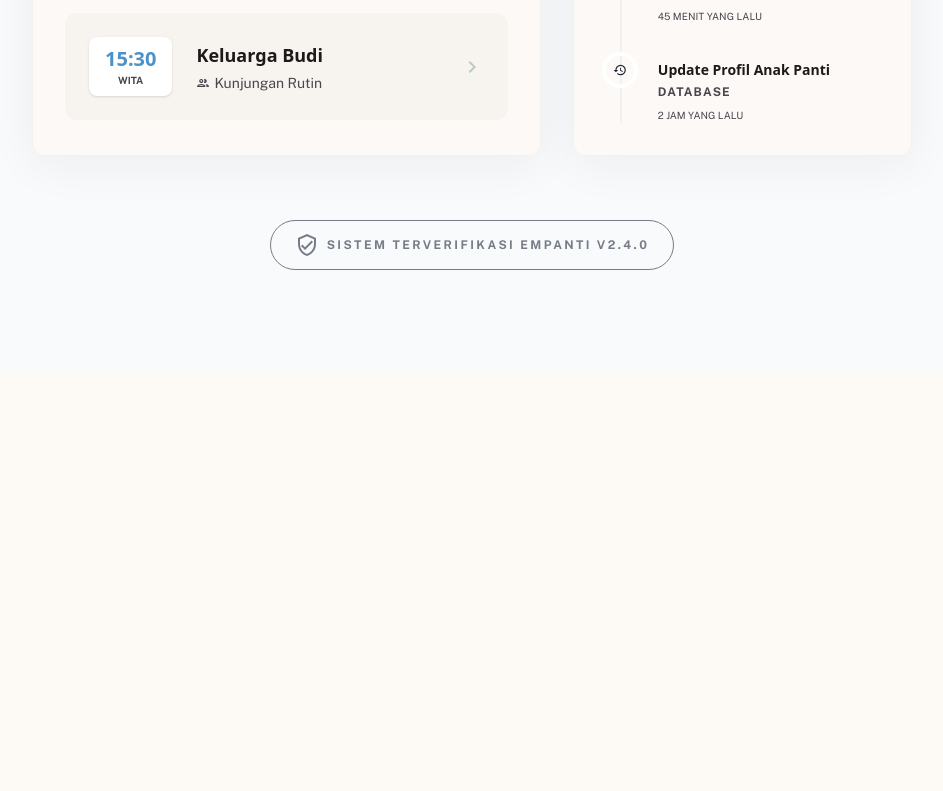
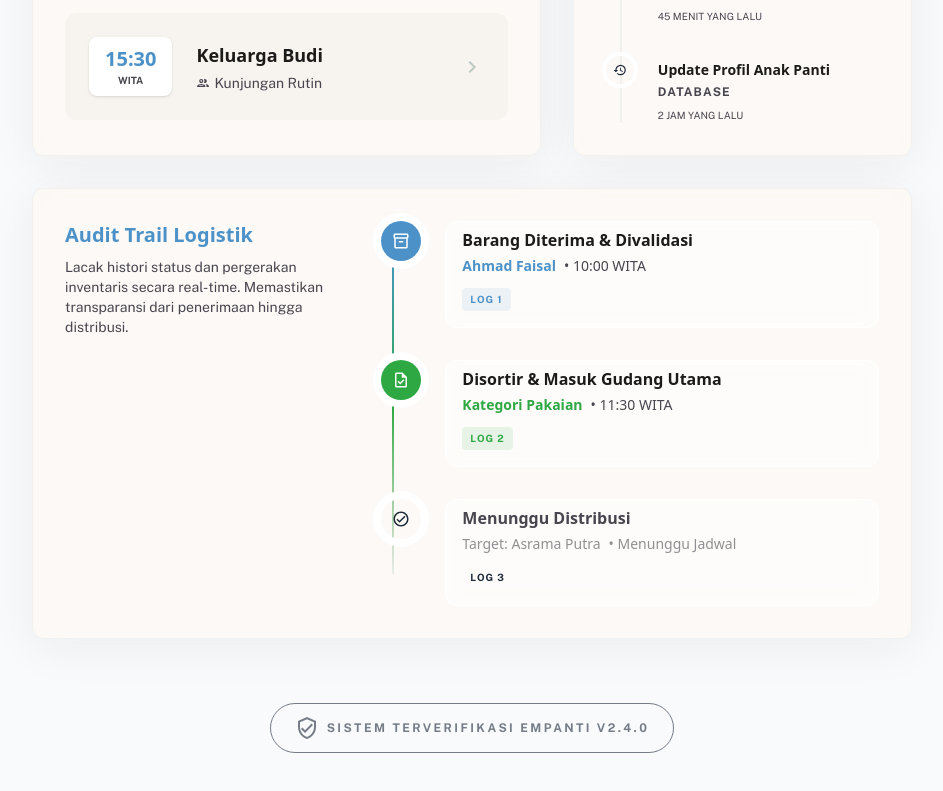
Before and after one commit to rvln/simdk-frontend, a Next.js app: page /dashboard in a window 1280 px wide. Shown: the part 801-1592 px from the top of the page, without its empty margins (296-1239 px from the left). Before the commit the page ends 1175 px from the top, so only its background shows below. Built offline with nearby package versions, Linux system fonts and the light colour scheme.

Commit message:
feat: add audit trail logistik & log penolakan

```diff
--- a/src/app/(workspace)/dashboard/page.tsx
+++ b/src/app/(workspace)/dashboard/page.tsx
@@ -10,7 +10,8 @@ import {
   MdCheckCircle,
   MdOutlineTask,
   MdOutlineHistory,
-  MdOutlineVerifiedUser
+  MdOutlineVerifiedUser,
+  MdOutlineCheckCircle
 } from "react-icons/md";
 
 export default function DashboardPage() {
@@ -217,6 +218,69 @@ export default function DashboardPage() {
         </section>
       </div>
 
+      {/* ──────────────────────────────────────────
+          Audit Timeline Logistik
+          ────────────────────────────────────────── */}
+      <section className="mt-8">
+        <GlassContainer className="p-8 shadow-ambient flex flex-col md:flex-row gap-8">
+          <div className="md:w-1/3">
+            <h3 className="text-xl font-bold text-primary mb-2 font-sans">
+              Audit Trail Logistik
+            </h3>
+            <p className="text-sm text-on-surface-variant font-public-sans mb-6">
+              Lacak histori status dan pergerakan inventaris secara real-time. Memastikan transparansi dari penerimaan hingga distribusi.
+            </p>
+          </div>
+
+          <div className="md:w-2/3 relative pl-6">
+            {/* Vertical Line */}
+            <div className="absolute left-[35px] top-4 bottom-8 w-[2px] bg-gradient-to-b from-primary via-tertiary to-outline-variant/30"></div>
+
+            {/* Step 1 */}
+            <div className="flex gap-6 items-start relative mb-8">
+              <div className="w-10 h-10 rounded-full bg-primary flex items-center justify-center text-white ring-8 ring-surface-container-lowest z-10 flex-shrink-0 shadow-sm">
+                <MdOutlineInventory2 className="text-lg" />
+              </div>
+              <div className="flex-1 pt-1.5 bg-white/50 backdrop-blur-sm p-4 rounded-xl border border-white">
+                <h4 className="font-bold text-base text-on-surface font-sans">Barang Diterima & Divalidasi</h4>
+                <p className="text-on-surface-variant text-sm mt-1 flex items-center gap-2">
+                  <span className="font-semibold text-primary">Ahmad Faisal</span> &bull; 10:00 WITA
+                </p>
+                <p className="text-primary font-public-sans text-[10px] font-bold uppercase tracking-widest mt-3 bg-primary/10 w-fit px-2 py-1 rounded">Log 1</p>
+              </div>
+            </div>
+
+            {/* Step 2 */}
+            <div className="flex gap-6 items-start relative mb-8">
+              <div className="w-10 h-10 rounded-full bg-tertiary flex items-center justify-center text-white ring-8 ring-surface-container-lowest z-10 flex-shrink-0 shadow-sm">
+                <MdOutlineTask className="text-lg" />
+              </div>
+              <div className="flex-1 pt-1.5 bg-white/50 backdrop-blur-sm p-4 rounded-xl border border-white">
+                <h4 className="font-bold text-base text-on-surface font-sans">Disortir & Masuk Gudang Utama</h4>
+                <p className="text-on-surface-variant text-sm mt-1 flex items-center gap-2">
+                  <span className="font-semibold text-tertiary">Kategori Pakaian</span> &bull; 11:30 WITA
+                </p>
+                <p className="text-tertiary font-public-sans text-[10px] font-bold uppercase tracking-widest mt-3 bg-tertiary/10 w-fit px-2 py-1 rounded">Log 2</p>
+              </div>
+            </div>
+
+            {/* Step 3 */}
+            <div className="flex gap-6 items-start relative">
+              <div className="w-10 h-10 rounded-full bg-surface-variant flex items-center justify-center text-outline ring-8 ring-surface-container-lowest z-10 flex-shrink-0">
+                <MdOutlineCheckCircle className="text-lg" />
+              </div>
+              <div className="flex-1 pt-1.5 bg-white/50 backdrop-blur-sm p-4 rounded-xl border border-white">
+                <h4 className="font-bold text-base text-on-surface font-sans text-on-surface-variant">Menunggu Distribusi</h4>
+                <p className="text-on-surface-variant/60 text-sm mt-1 flex items-center gap-2">
+                  <span>Target: Asrama Putra</span> &bull; Menunggu Jadwal
+                </p>
+                <p className="text-outline font-public-sans text-[10px] font-bold uppercase tracking-widest mt-3 bg-surface-variant/50 w-fit px-2 py-1 rounded">Log 3</p>
+              </div>
+            </div>
+          </div>
+        </GlassContainer>
+      </section>
+
       {/* Decorative Trust Badge Bottom */}
       <div className="mt-16 flex justify-center opacity-60 pb-8">
         <div className="flex items-center gap-2 px-6 py-3 bg-secondary-container/50 rounded-full border border-secondary/10">
--- a/src/app/(workspace)/dashboard/validasi-donasi/page.tsx
+++ b/src/app/(workspace)/dashboard/validasi-donasi/page.tsx
@@ -75,10 +75,12 @@ export default function ValidasiDonasiPage() {
   const [activeTab, setActiveTab] = useState<DonationType>("BARANG");
   const [selectedDonation, setSelectedDonation] = useState<DonationItem | null>(null);
   const [rejectReason, setRejectReason] = useState("");
+  const [isRejecting, setIsRejecting] = useState(false);
 
   const handleClose = () => {
     setSelectedDonation(null);
     setRejectReason("");
+    setIsRejecting(false);
   };
 
   const handleTabSwitch = (tab: DonationType) => {
@@ -165,6 +167,7 @@ export default function ValidasiDonasiPage() {
                   onClick={() => {
                     setSelectedDonation(item);
                     setRejectReason("");
+                    setIsRejecting(false);
                   }}
                   className={`group flex items-center p-5 rounded-2xl cursor-pointer transition-all duration-300 ${
                     isSelected
@@ -284,15 +287,17 @@ export default function ValidasiDonasiPage() {
                   </div>
 
                   {/* Rejection Field */}
-                  <div className="mt-2">
-                    <p className="text-[10px] font-bold text-gray-400 tracking-wider uppercase mb-2">Alasan Penolakan (Opsional)</p>
+                  {isRejecting && (
+                    <div className="mt-4 animate-in fade-in slide-in-from-top-2">
+                      <p className="text-[10px] font-bold text-red-500 tracking-wider uppercase mb-2">Alasan Penolakan (Wajib Diisi)</p>
                       <textarea
                         value={rejectReason}
                         onChange={(e) => setRejectReason(e.target.value)}
-                      placeholder="Alasan Penolakan (Jika barang tidak layak/rusak)..."
-                      className="w-full bg-slate-50 border-none shadow-sm rounded-xl p-4 text-sm text-gray-700 placeholder-gray-400 focus:outline-none focus:ring-2 focus:ring-teal-500/20 transition-all resize-none h-28"
+                        placeholder="Masukkan alasan penolakan (misal: barang rusak, tidak sesuai kebutuhan)..."
+                        className="w-full bg-red-50/50 border border-red-100 shadow-inner rounded-xl p-4 text-sm text-red-900 placeholder-red-300 focus:outline-none focus:ring-2 focus:ring-red-500/30 transition-all resize-none h-28"
                       ></textarea>
                     </div>
+                  )}
                 </>
               ) : (
                 <div className="bg-green-50 p-4 rounded-2xl border border-green-100">
@@ -308,6 +313,7 @@ export default function ValidasiDonasiPage() {
             <div className="p-6 flex flex-col gap-3 bg-white border-t border-gray-50/50 mt-auto">
               {selectedDonation.type === "BARANG" ? (
                 <>
+                  {!isRejecting && (
                     <button
                       className="w-full py-3.5 bg-teal-700 text-white font-bold rounded-xl shadow-[0_4px_20px_rgba(15,118,110,0.2)] hover:shadow-[0_6px_24px_rgba(15,118,110,0.3)] hover:-translate-y-0.5 border-none transition-all"
                       onClick={() => {
@@ -317,19 +323,39 @@ export default function ValidasiDonasiPage() {
                     >
                       Validasi & Masukkan Inventaris
                     </button>
+                  )}
                   <button
-                    className="w-full py-3.5 text-red-600 bg-transparent border-none font-bold hover:bg-red-50 rounded-xl transition-colors"
+                    className={`w-full py-3.5 font-bold rounded-xl transition-all border-none ${
+                      isRejecting
+                        ? 'bg-red-600 text-white hover:bg-red-700 shadow-md hover:-translate-y-0.5'
+                        : 'text-red-600 bg-transparent hover:bg-red-50'
+                    }`}
                     onClick={() => {
+                      if (!isRejecting) {
+                        setIsRejecting(true);
+                      } else {
                         if(!rejectReason.trim()) {
                           alert("Mohon isi alasan penolakan terlebih dahulu!");
                           return;
                         }
                         alert(`Donasi Ditolak. Alasan tercatat di RejectedLog:\n${rejectReason}`);
                         handleClose();
+                      }
                     }}
                   >
-                    Tolak & Catat Log
+                    {isRejecting ? 'Konfirmasi Tolak & Catat Log' : 'Tolak Donasi'}
                   </button>
+                  {isRejecting && (
+                    <button
+                      className="w-full py-3 text-gray-500 font-bold bg-transparent hover:bg-gray-100 rounded-xl transition-colors border-none"
+                      onClick={() => {
+                        setIsRejecting(false);
+                        setRejectReason("");
+                      }}
+                    >
+                      Batal
+                    </button>
+                  )}
                 </>
               ) : (
                 <div className="w-full py-3.5 bg-green-50 text-green-700 font-bold text-center rounded-xl border border-green-200">
```
Lines whose indentation alone changed are shown as unchanged.
